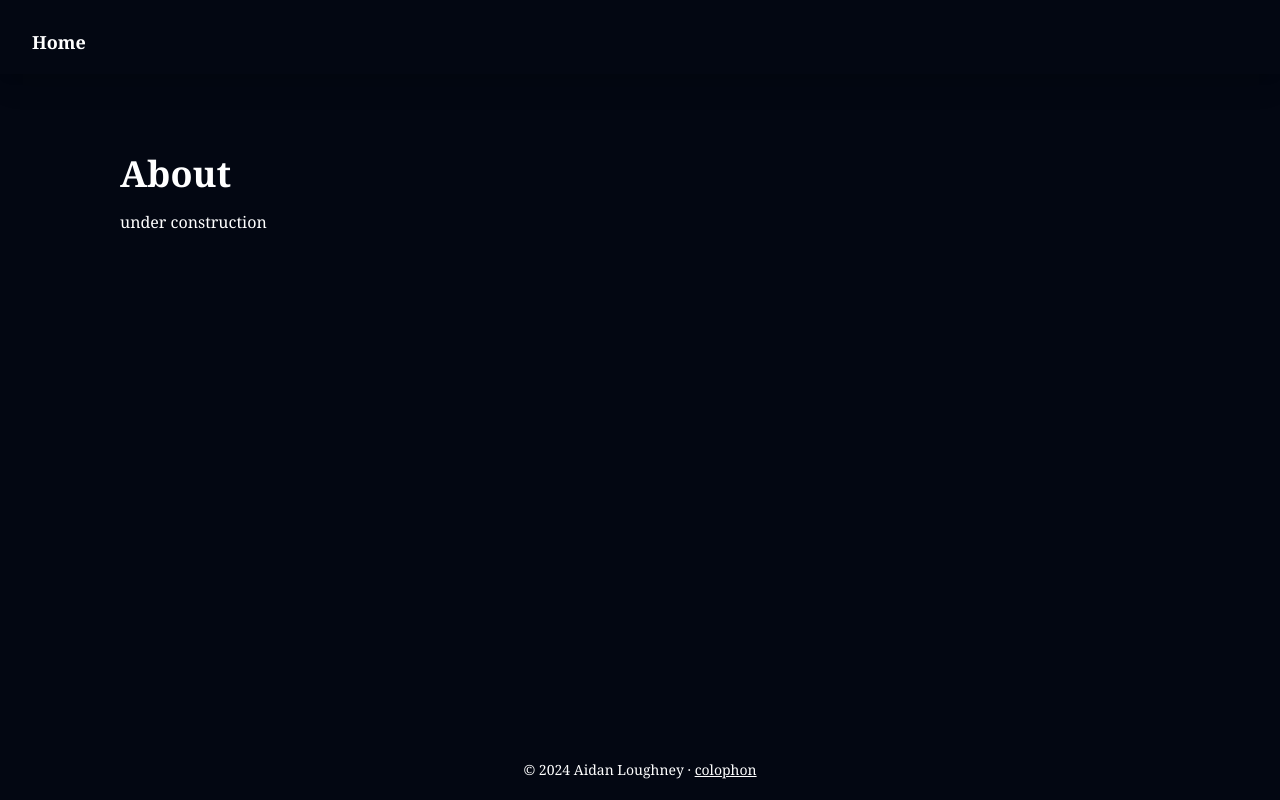
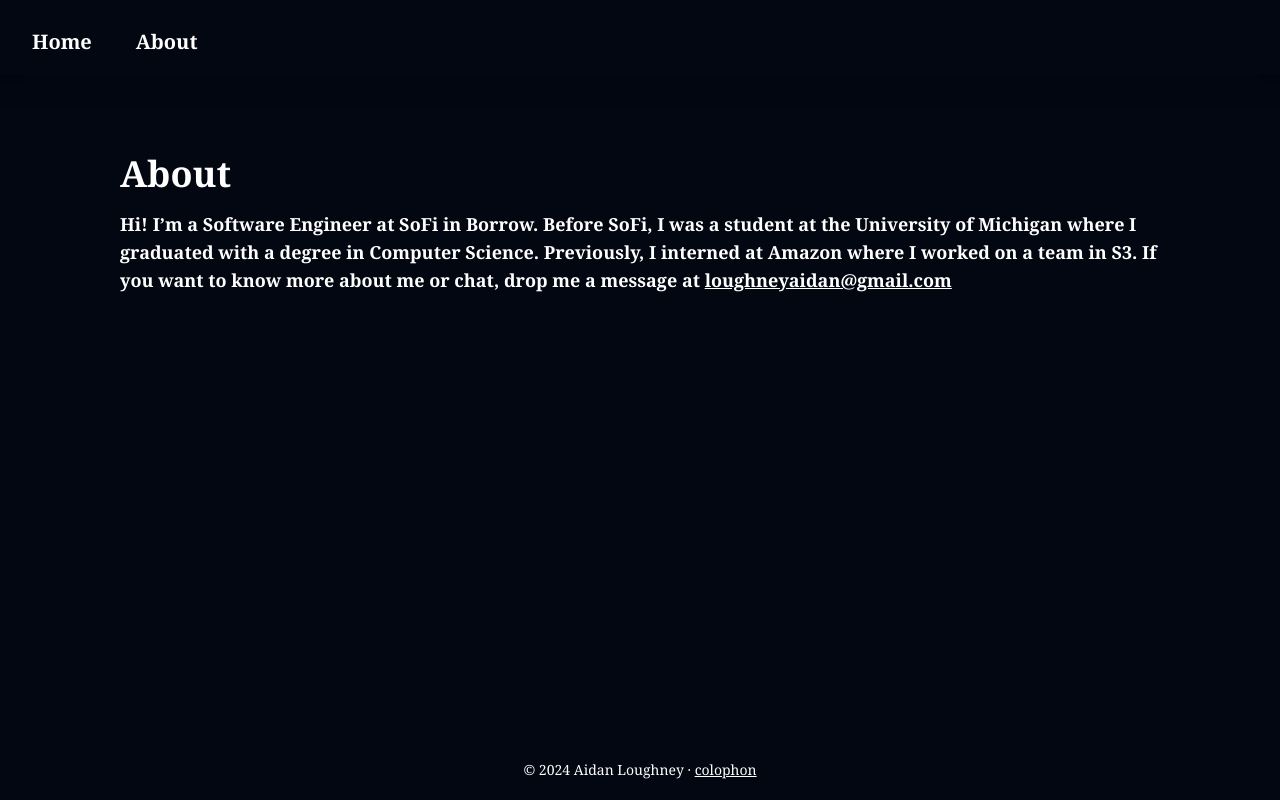
Before and after one commit to arlough/personal-website-v3, a Next.js app: page /about in a window 1280 px wide. Built offline with nearby package versions, Linux system fonts and the light colour scheme.

Commit message:
adding about page

```diff
--- a/src/app/about/page.tsx
+++ b/src/app/about/page.tsx
@@ -7,9 +7,11 @@ export const metadata: Metadata = {
 export default function About() {
   return (
     <StandardLayout title={"About"}>
-        <p>
-        under construction
-        </p>
+        <Section>
+        Hi! I’m a Software Engineer at SoFi in Borrow. Before SoFi, I was a student at the University of Michigan where I graduated with a degree in Computer Science. Previously, I interned at Amazon where I worked on a team in S3.
+
+If you want to know more about me or chat, drop me a message at <a  className="underline hover:text-hover" href="mailto:loughneyaidan@gmail.com">loughneyaidan@gmail.com</a>
+        </Section>
     </StandardLayout>
   );
 }
--- a/src/components/Hero.js
+++ b/src/components/Hero.js
@@ -7,7 +7,7 @@ export default function Hero() {
   return (
     <section className="flex flex-col justify-center ml-auto mr-auto sm:flex-row">
       <motion.div
-        className="px-8 "
+        className="sm:px-8 "
         initial={{ scale: 0.75 }}
         animate={{ scale: 1 }}
         transition={{ ease: "easeOut", duration: 0.5 }}
@@ -24,7 +24,7 @@ export default function Hero() {
 
       <div
         id="hero"
-        className="flex flex-col justify-center px-8 py-8 space-y-3 sm:max-w-md "
+        className="flex flex-col justify-center py-8 space-y-3 sm:px-8 max-w-fit "
       >
 
             <motion.h1
@@ -50,7 +50,7 @@ export default function Hero() {
               transition={{ type: "spring" }}
               className="text-xl font-bold text-left text-balance "
             >
-              I&apos;m Aidan, a Software Engineer based out of Salt Lake City <span className="inline-block hover:animate-jump">⛰️</span>
+              I&apos;m Aidan, a Software Engineer <br></br> based out of Salt Lake City <span className="inline-block hover:animate-jump">⛰️</span>
             </motion.p>
 
         </div>
--- a/src/components/Navbar.js
+++ b/src/components/Navbar.js
@@ -4,14 +4,14 @@ import Navbtn from '../components/atoms/Navbtn'
 
 export default function Navbar(){
     return (
-        <nav className="hidden mt-3 text-lg font-bold text-white shadow-xl justify-self-start bg-background md:inline">
+        <nav className="hidden mt-3 text-xl font-bold text-white shadow-xl justify-self-start bg-background md:inline">
             <div className='mx-auto rounded'>
                 <div className='flex justify-between'>
                     <div className='flex px-5 py-2 space-x-5'>
                     {/* right nav */}
                     <div className='flex items-center space-x-5 '>
                         <Navbtn link={"/"} label={"Home"}></Navbtn>
-                        {/* <Navbtn link={"/about"} label={"About"}></Navbtn> */}
+                        <Navbtn link={"/about"} label={"About"}></Navbtn>
                         {/* <Navbtn link={"/projects"} label={"Projects"}></Navbtn> */}
                         {/* <Navbtn link={"/bookshelf"} label={"Bookshelf"}></Navbtn> */}
                     </div>
```
